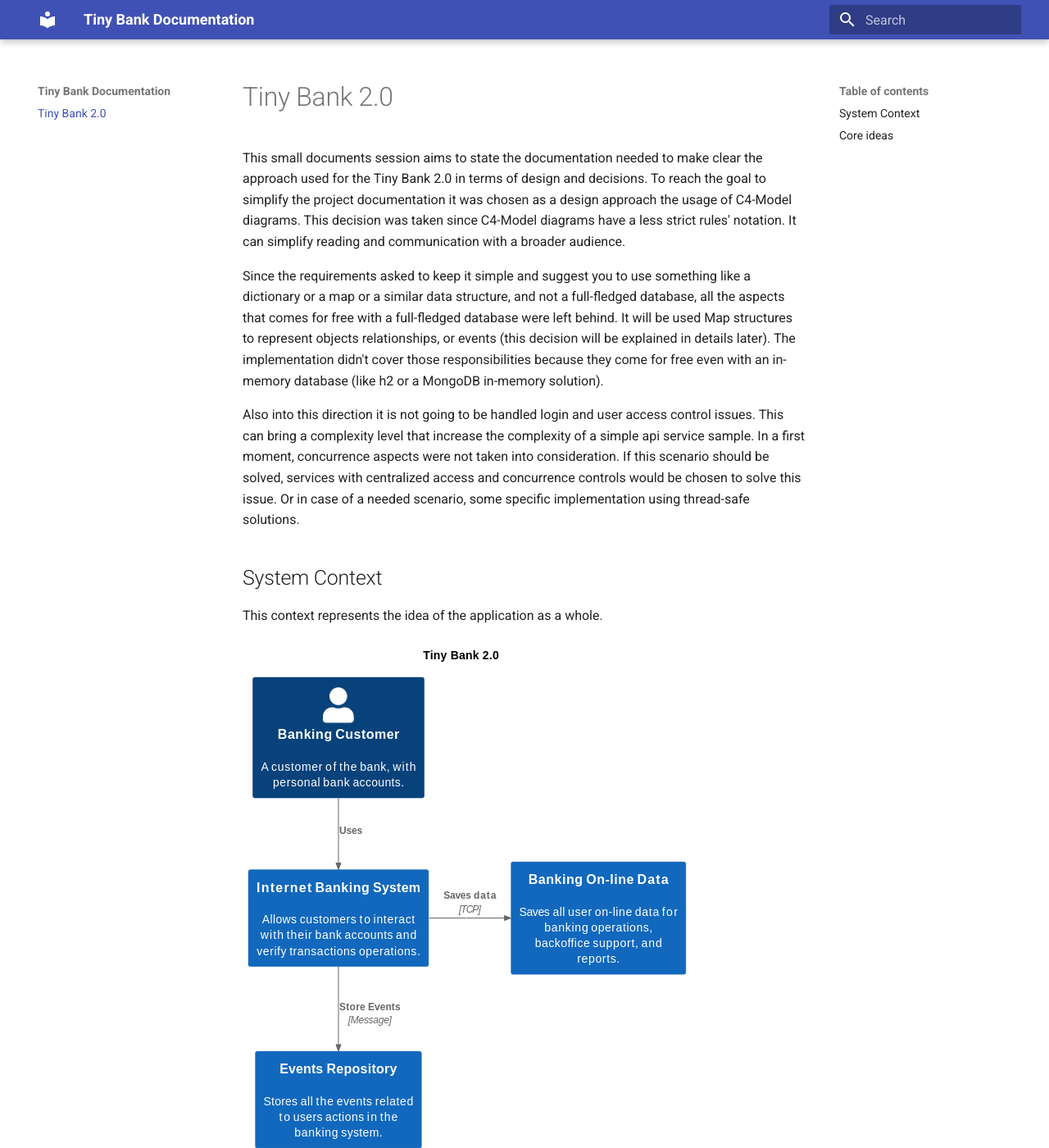
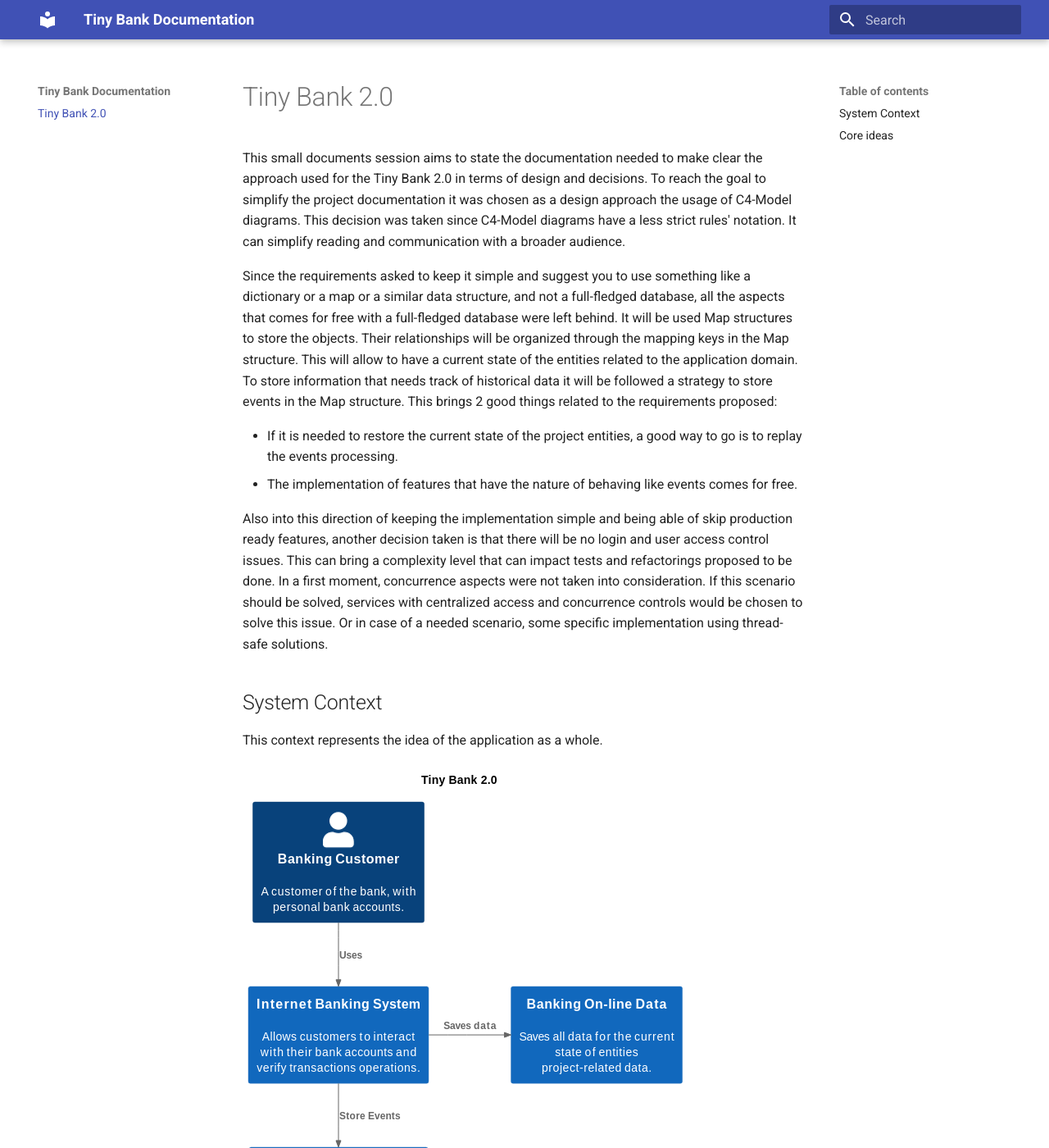
Before and after one commit to tnfigueiredo/-tiny-bank, an MkDocs documentation site: the page built from docs/index.md, in a window 1280 px wide and 1400 px high. Shown: the whole window at 82% size. Built offline with MkDocs 1.6.1 and Material for MkDocs 9.7.7, drawn with Linux system fonts in a browser that asks for light colours; some of the changed text lies outside the part shown.

Commit message:
docs: Initial system context design.

```diff
--- a/docs/index.md
+++ b/docs/index.md
@@ -7,12 +7,18 @@ rules' notation. It can simplify reading and communication with a broader audien
 
 Since the requirements asked to keep it simple and suggest you to use something like a dictionary or a map or a similar
 data structure, and not a full-fledged database, all the aspects that comes for free with a full-fledged database were
-left behind. It will be used Map structures to represent objects relationships, or events (this decision will be
-explained in details later). The implementation didn't cover those responsibilities because they come for free even with
-an in-memory database (like h2 or a MongoDB in-memory solution).
+left behind. It will be used Map structures to store the objects. Their relationships will be organized through the mapping
+keys in the Map structure. This will allow to have a current state of the entities related to the application domain.
+To store information that needs track of historical data it will be followed a strategy to store events in the Map
+structure. This brings 2 good things related to the requirements proposed:
 
-Also into this direction it is not going to be handled login and user access control issues. This can bring a complexity
-level that increase the complexity of a simple api service sample. In a first moment, concurrence aspects were not taken
+ - If it is needed to restore the current state of the project entities, a good way to go is to replay the events
+   processing.
+ - The implementation of features that have the nature of behaving like events comes for free.
+
+Also into this direction of keeping the implementation simple and being able of skip production ready features, another
+decision taken is that there will be no login and user access control issues. This can bring a complexity level that
+can impact tests and refactorings proposed to be done. In a first moment, concurrence aspects were not taken
 into consideration. If this scenario should be solved, services with centralized access and concurrence controls would be
 chosen to solve this issue. Or in case of a needed scenario, some specific implementation using thread-safe solutions.
 
@@ -24,9 +30,9 @@ This context represents the idea of the application as a whole.
 
 ## Core ideas
 
- * All the information that a user needs to see in its on-line channels is represented in the on-line model. It is the resul of all the
-    operations triggered against the banking database.
- * All the historical information that needs to be represented in the user's actions, is represented through events. This allow
-   us to keep track of the historical steps executed by a user.
-   * Features like account balance can take advantage from on-line position
-   * Transactions history can take advantage of events repository.
+ * All the information that a user needs to see in its on-line channels is represented in the on-line object model. It
+    is the resul of all the operations triggered against the tiny bank API. Features like account balance can take advantage from on-line object model state
+ * All the historical information that needs to be represented in the user's actions, is represented through events.
+   This allows to keep track of the historical steps executed by a user.
+
+ Transactions history can take advantage of events repository.
```
Also changed, not shown: docs/assets/system-context.svg, 1 other file.
